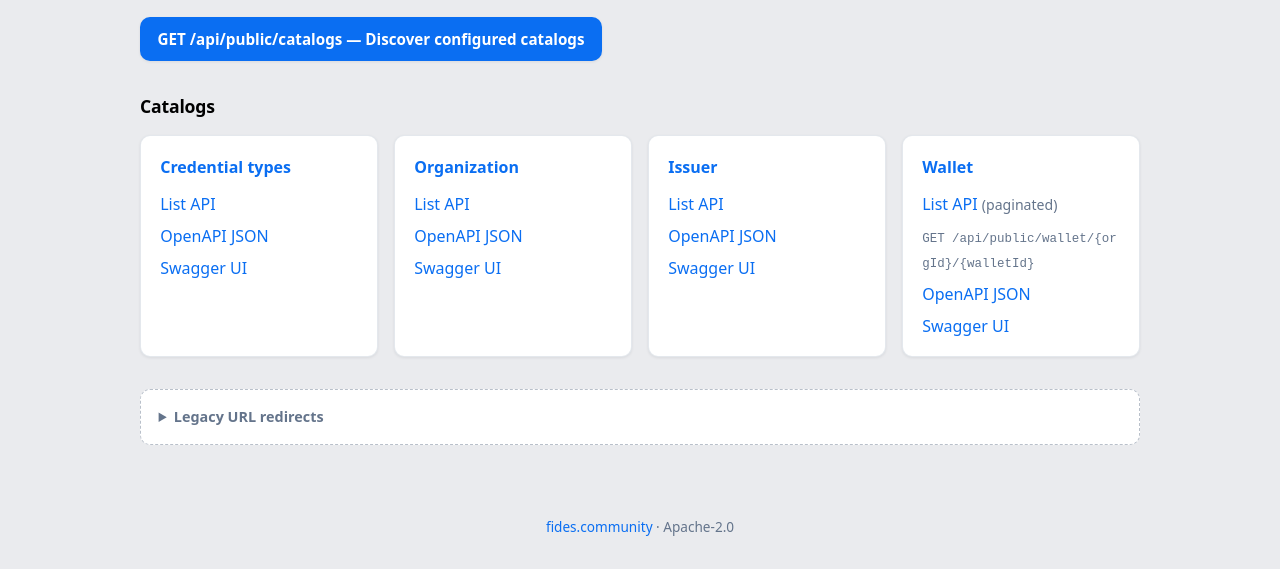
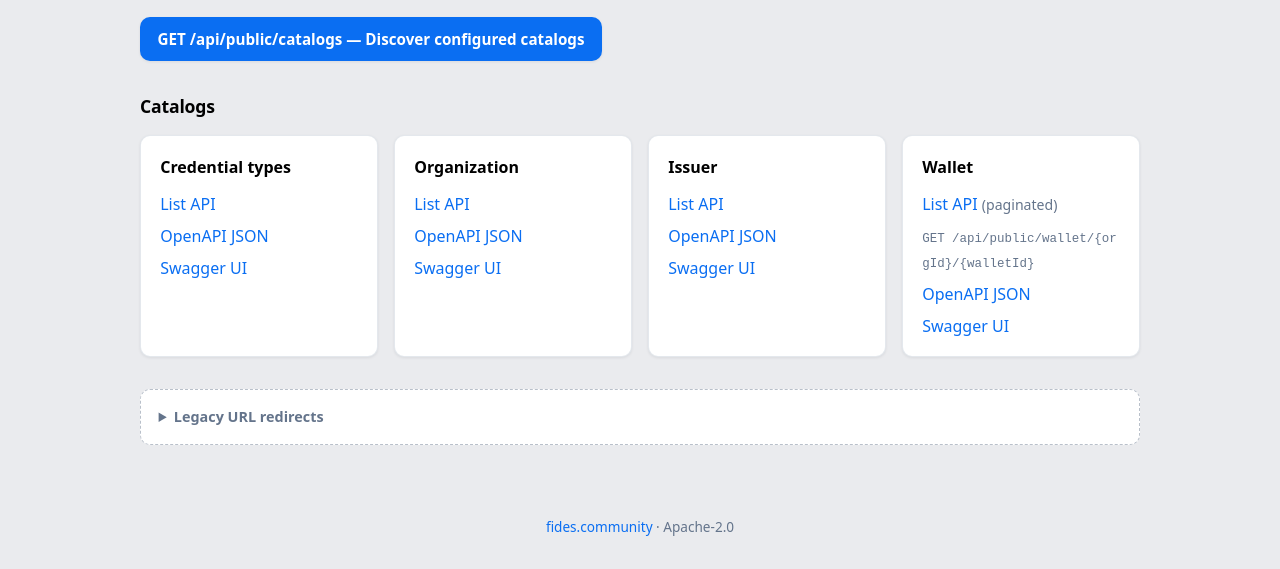
Before and after one commit to FIDEScommunity/fides-api-gateway, a website: page public/index.html in a window 1280 px wide. Shown: the part 263-832 px from the top of the page. Drawn offline with Linux system fonts and the light colour scheme.

Commit message:
Style catalog card titles as black text (not links)

```diff
--- a/public/gateway.css
+++ b/public/gateway.css
@@ -152,7 +152,7 @@ main {
   margin: 0 0 0.85rem;
   font-size: 1rem;
   font-weight: 700;
-  color: var(--header-bg);
+  color: var(--text);
 }
 
 .catalog-card ul {
```
